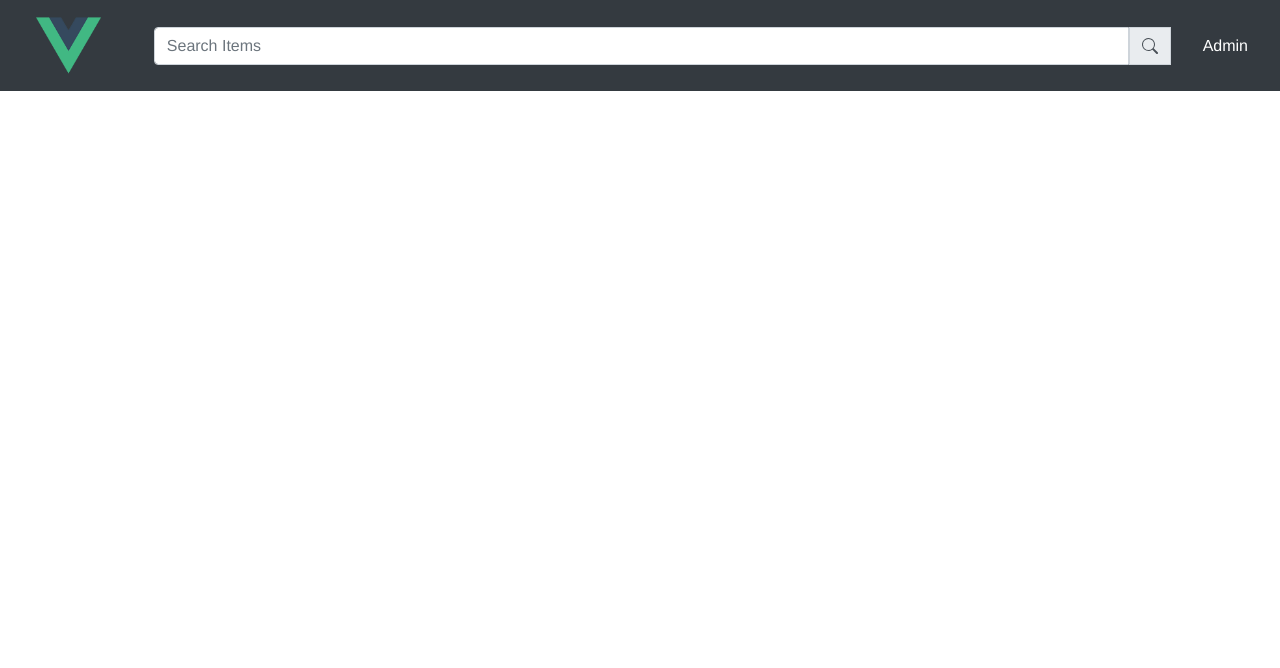
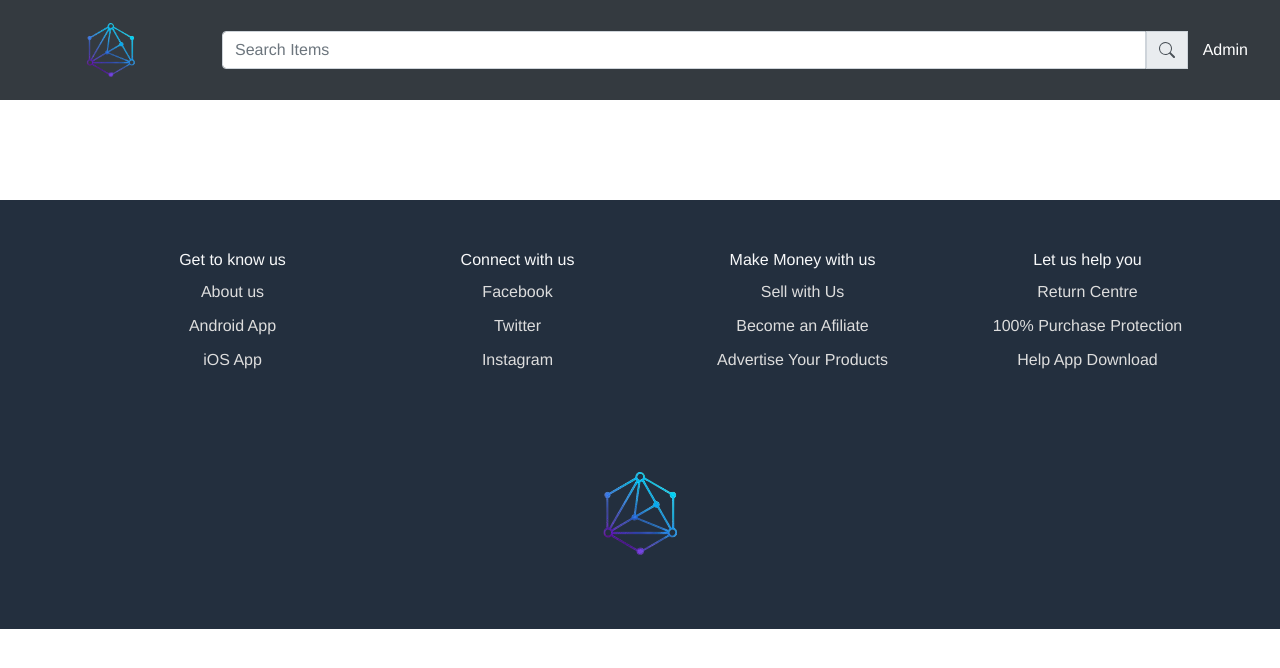
Before and after one commit to TojiHayha/E-Commerce-VueJs, a Vue app: page /admin/product in a window 1280 px wide. Shown: the top 668 px of the page. Built offline with nearby package versions, Linux system fonts and the light colour scheme; no server answers.

Commit message:
Add Footer & Logo From EchosTech

```diff
--- a/src/App.vue
+++ b/src/App.vue
@@ -7,15 +7,19 @@
   @fetchData="fetchData"
   >
   </router-view>
+  <!--footer-->
+  <Footer/>
 </template>
 
 <script>
 import axios from "axios";
 import Navbar from "./components/Navbar.vue";
+import Footer from "./components/Footer.vue";
 
 export default {
   components: {
     Navbar,
+    Footer
   },
   data(){
     return{
--- /dev/null
+++ b/src/components/Footer.vue
@@ -0,0 +1,102 @@
+<template>
+  <footer>
+    <div class="container pt-5">
+      <div class="row">
+        <div class="col-md-3 col-6">
+          <ul style="list-style-type: none">
+            <li class="text-light font-weigh-bold pb-2">Get to know us</li>
+            <li>
+              <a class="footer-link font-weight-light" href="#"> About us </a>
+            </li>
+            <li>
+              <a class="footer-link font-weight-light" href="#">
+                Android App
+              </a>
+            </li>
+            <li>
+              <a class="footer-link font-weight-light" href="#"> iOS App </a>
+            </li>
+          </ul>
+        </div>
+        <div class="col-md-3 col-6">
+          <ul style="list-style-type: none">
+            <li class="text-light font-weigh-bold pb-2">Connect with us</li>
+            <li>
+              <a class="footer-link font-weight-light" href="#"> Facebook </a>
+            </li>
+            <li>
+              <a class="footer-link font-weight-light" href="#"> Twitter </a>
+            </li>
+            <li>
+              <a class="footer-link font-weight-light" href="#"> Instagram </a>
+            </li>
+          </ul>
+        </div>
+        <div class="col-md-3 col-6">
+          <ul style="list-style-type: none">
+            <li class="text-light font-weigh-bold pb-2">Make Money with us</li>
+            <li>
+              <a class="footer-link font-weight-light" href="#">
+                Sell with Us
+              </a>
+            </li>
+            <li>
+              <a class="footer-link font-weight-light" href="#">
+                Become an Afiliate
+              </a>
+            </li>
+            <li>
+              <a class="footer-link font-weight-light" href="#">
+                Advertise Your Products
+              </a>
+            </li>
+          </ul>
+        </div>
+        <div class="col-md-3 col-6">
+          <ul style="list-style-type: none">
+            <li class="text-light font-weigh-bold pb-2">Let us help you</li>
+            <li>
+              <a class="footer-link font-weight-light" href="#">
+                Return Centre
+              </a>
+            </li>
+            <li>
+              <a class="footer-link font-weight-light" href="#">
+                100% Purchase Protection
+              </a>
+            </li>
+            <li>
+              <a class="footer-link font-weight-light" href="#">
+                Help App Download
+              </a>
+            </li>
+          </ul>
+        </div>
+      </div>
+      <div class="row justify-content-center">
+        <div class="col-12 text-center">
+          <img src="../assets/Logo.png" alt="Logo" class="footer-logo" />
+        </div>
+      </div>
+    </div>
+  </footer>
+</template>
+<script>
+export default {};
+</script>
+<style scoped>
+footer {
+  margin-top: 100px;
+  background-color: #232f3e;
+  font-size: 16px;
+}
+a {
+  text-decoration: none;
+}
+.footer-link {
+  color: #ddd;
+}
+li {
+  padding-bottom: 10px;
+}
+</style>
--- a/src/components/Navbar.vue
+++ b/src/components/Navbar.vue
@@ -2,7 +2,7 @@
     <nav class="navbar navbar-expand-lg navbar-dark bg-dark">
 
         <router-link class="navbar-brand" :to="{ name: 'Home' }">
-            <img id="logo" src="../assets/logo.png" />
+            <img id="logo" src="../assets/Logo.png" />
         </router-link>
 
         <button class="navbar-toggler" type="button" data-toggle="collapse" data-target="#navbarSupportedContent"
@@ -41,13 +41,15 @@ export default {
 
 <style scoped>
 #logo{
-    width: 65px;
+    width: 150px;
     margin-left: 20px;
     margin-right: 20px;
 }
 a{
     color: white;
 }
-
+.navbar{
+    max-height: 100px;
+}
 
 </style>
```
Also changed, not shown: src/assets/logo.png.
